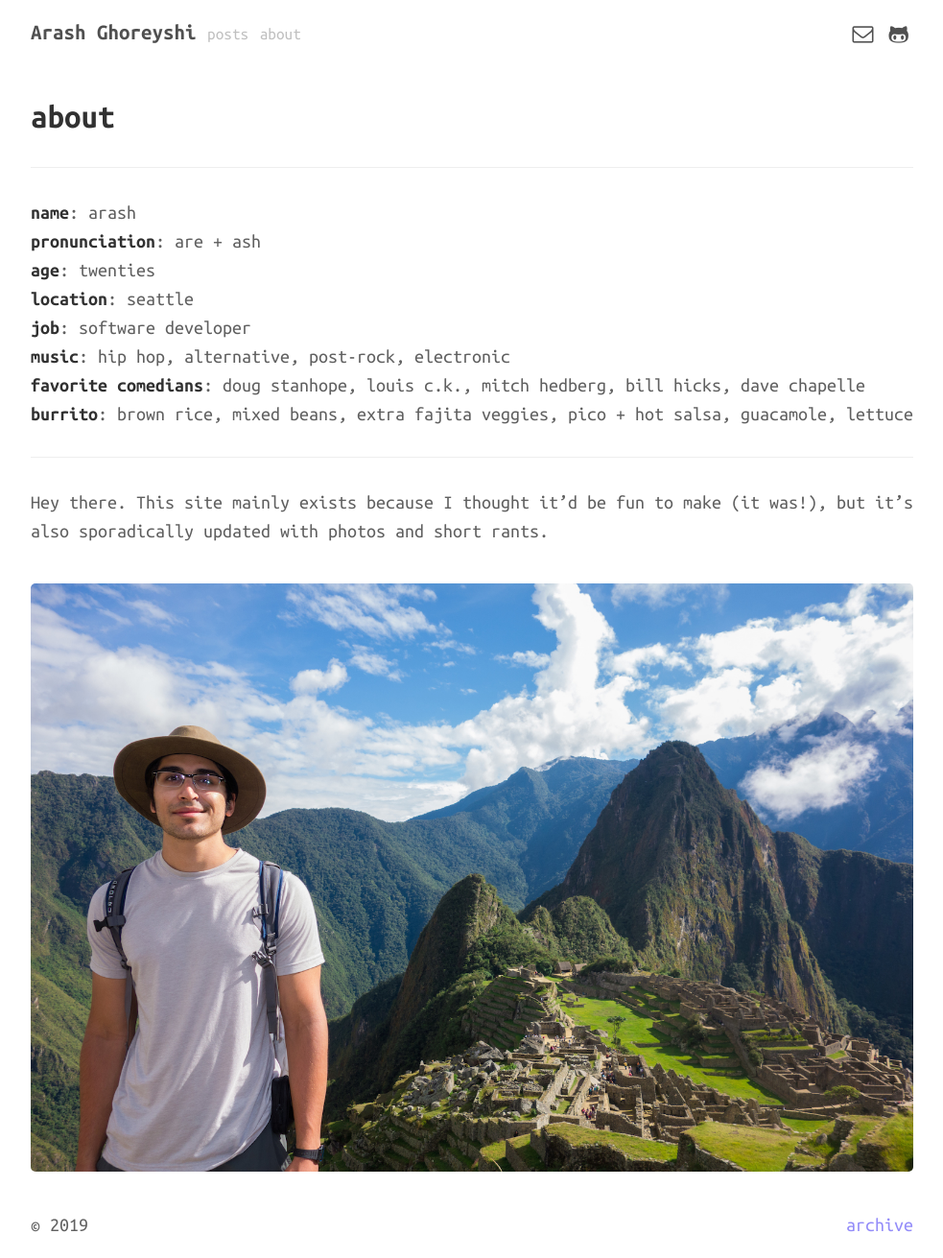
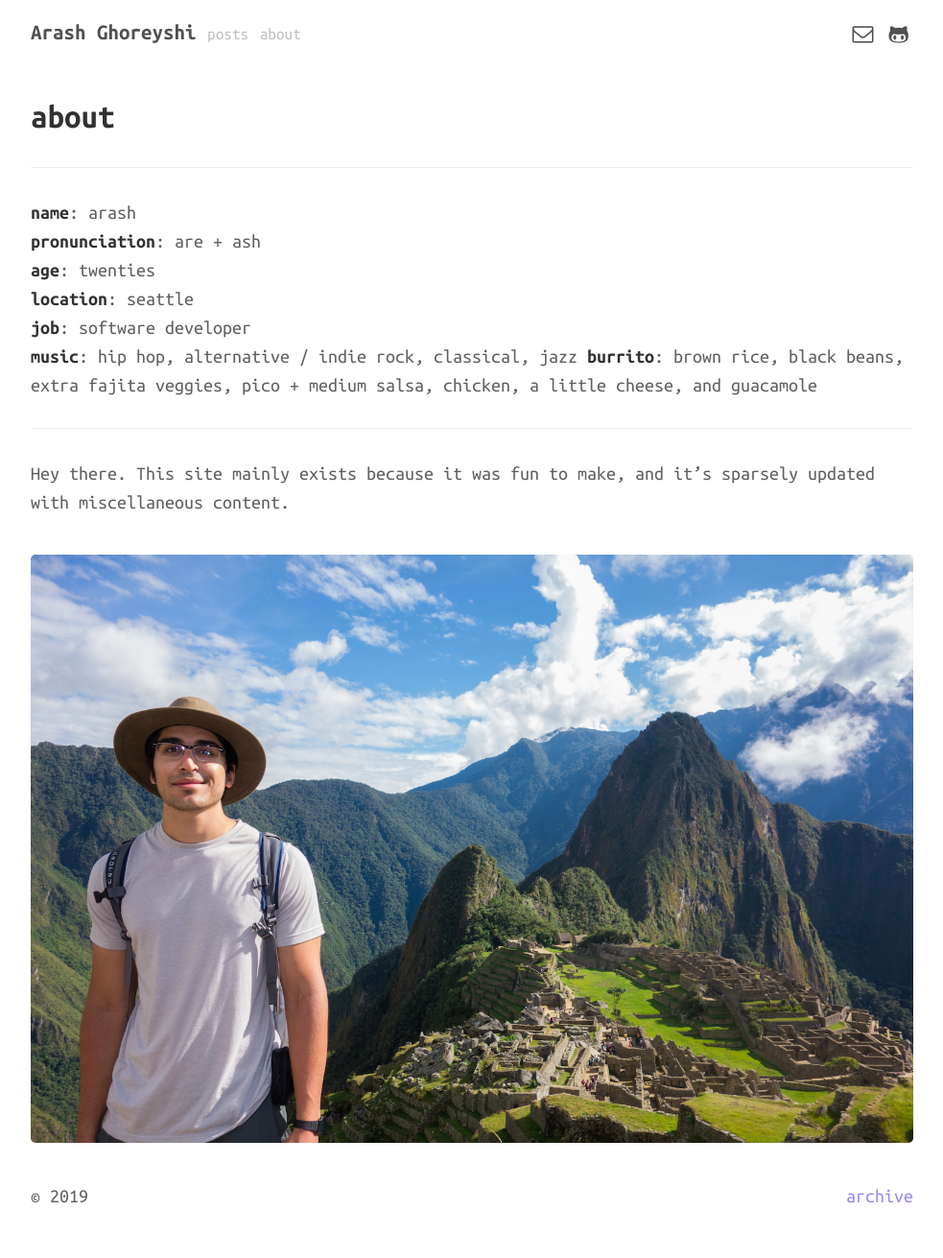
Before and after one commit to greyshi/greyshi.github.io, a Jekyll site: the page built from about/index.md, in a window 1280 px wide. Shown: the whole page at 96% size, without its empty margins (148-1131 px from the left). Built offline with Jekyll 4.4.1, drawn with Linux system fonts in a browser that asks for light colours; nearby versions of some CDN libraries; after the commit the page ends 1281 px from its top, so only the background shows below that.

Commit message:
Refresh my about me

```diff
--- a/about/index.md
+++ b/about/index.md
@@ -12,13 +12,12 @@
 **age**: twenties
 **location**: seattle
 **job**: software developer
-**music**: hip hop, alternative, post-rock, electronic
-**favorite comedians**: doug stanhope, louis c.k., mitch hedberg, bill hicks, dave chapelle
-**burrito**: brown rice, mixed beans, extra fajita veggies, pico + hot salsa, guacamole, lettuce
+**music**: hip hop, alternative / indie rock, classical, jazz
+**burrito**: brown rice, black beans, extra fajita veggies, pico + medium salsa, chicken, a little cheese, and guacamole
 
 ---
 
-Hey there. This site mainly exists because I thought it'd be fun to make (it was!), but it's also sporadically updated with photos and short rants.
+Hey there. This site mainly exists because it was fun to make, and it's sparsely updated with miscellaneous content.
 
 <div style="margin-bottom: 40px"></div>
 
```
